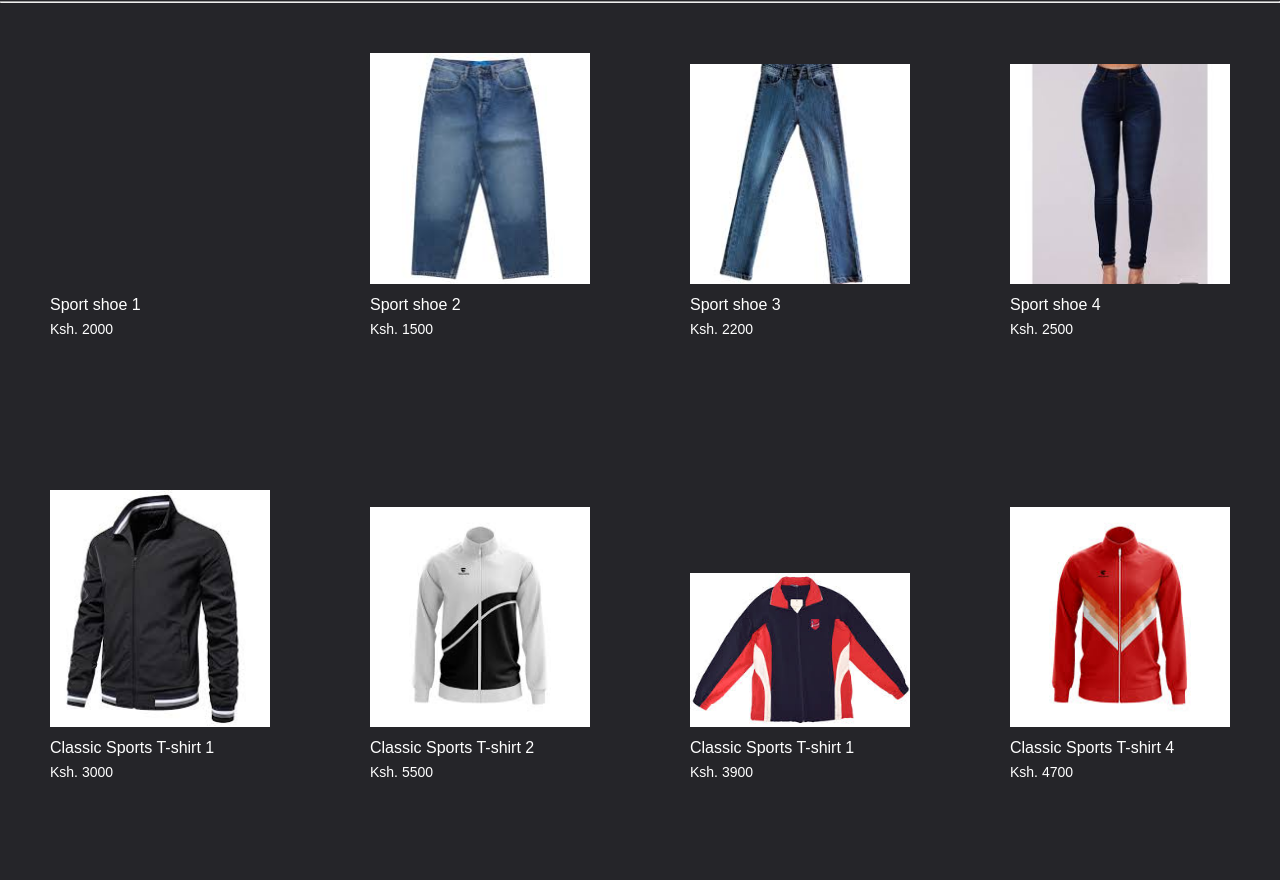
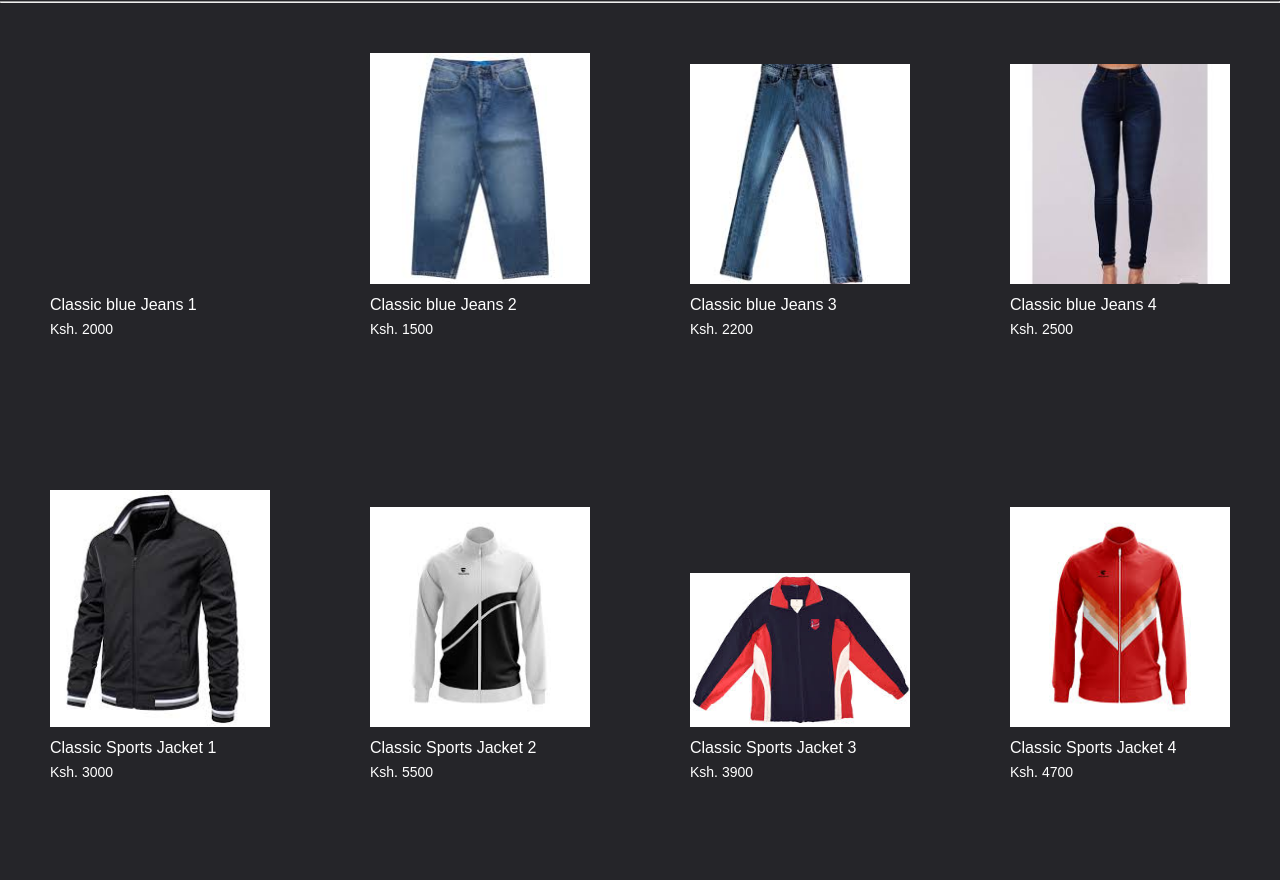
Before and after one commit to JulieWilly/E-commerce-store, a plain HTML site: page Products/outdoor.html in a window 1280 px wide. Shown: the part 587-1467 px from the top of the page. Drawn offline with Linux system fonts and the light colour scheme; files whose address does not match are found by name.

Commit message:
Making vital updates to my website

```diff
--- a/Products/outdoor.html
+++ b/Products/outdoor.html
@@ -55,7 +55,7 @@
     <div class="row">
         <div class="col-4">
             <img src="/images/out-1.jpeg" alt="">
-            <h4>Sport shoe 1</h4>
+            <h4>Classic blue Jeans 1</h4>
             <div class="rating">
                 <i class="fa fa-star checked"></i>
                 <i class="fa fa-star checked"></i>
@@ -67,7 +67,7 @@
 
         <div class="col-4">
             <img src="/images/out-2.jpeg" alt="">
-            <h4>Sport shoe 2</h4>
+            <h4>Classic blue Jeans 2</h4>
             <div class="rating">
                 <i class="fa fa-star checked"></i>
                 <i class="fa fa-star checked"></i>
@@ -79,7 +79,7 @@
 
         <div class="col-4">
             <img src="/images/out-3.jpeg" alt="">
-            <h4>Sport shoe 3</h4>
+            <h4>Classic blue Jeans 3</h4>
             <div class="rating">
                 <i class="fa fa-star checked"></i>
                 <i class="fa fa-star checked"></i>
@@ -92,7 +92,7 @@
 
         <div class="col-4">
             <img src="/images/out-4.jpeg" alt="">
-            <h4>Sport shoe 4</h4>
+            <h4>Classic blue Jeans 4</h4>
             <div class="rating">
                 <i class="fa fa-star checked"></i>
                 <i class="fa fa-star checked"></i>
@@ -108,7 +108,7 @@
         <div class="col-4">
             <img src="/images/jck-1.jpeg" alt="">
             <h4>
-            Classic Sports T-shirt 1
+            Classic Sports Jacket 1
             </h4>
             <div class="rating">
                 <i class="fa fa-star checked"></i>
@@ -121,7 +121,7 @@
 
         <div class="col-4">
             <img src="/images/jck-2.jpeg" alt="">
-            <h4>Classic Sports T-shirt 2</h4>
+            <h4>Classic Sports Jacket 2</h4>
             <div class="rating">
                 <i class="fa fa-star checked"></i>
                 <i class="fa fa-star checked"></i>
@@ -133,7 +133,7 @@
 
         <div class="col-4">
             <img src="/images/jck-3.jpeg" alt="">
-            <h4>Classic Sports T-shirt 1</h4>
+            <h4>Classic Sports Jacket 3</h4>
             <div class="rating">
                 <i class="fa fa-star checked"></i>
                 <i class="fa fa-star checked"></i>
@@ -146,7 +146,7 @@
 
         <div class="col-4">
             <img src="/images/jck-4.jpeg" alt="">
-            <h4>Classic Sports T-shirt 4</h4>
+            <h4>Classic Sports Jacket 4</h4>
             <div class="rating">
                 <i class="fa fa-star checked"></i>
                 <i class="fa fa-star checked"></i>
```
